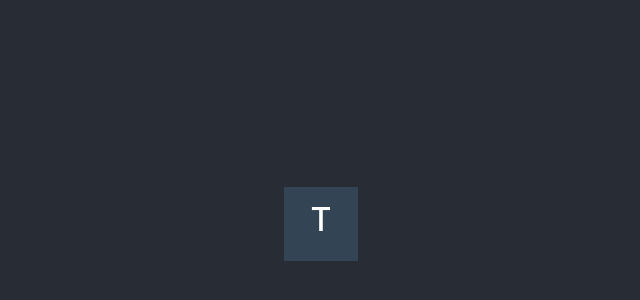
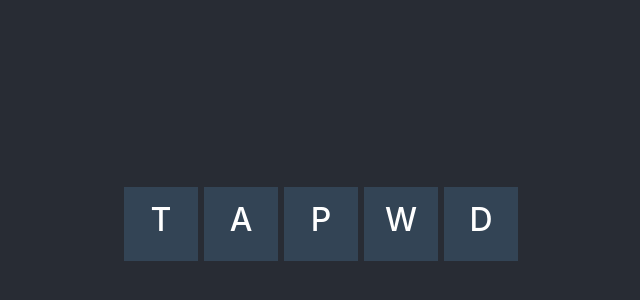
Before and after one commit to tunjioye/tapword, a React (Create React App) app: page / in a window 1280 px wide. Shown: the part 176-476 px from the top of the page, without its empty margins (319-959 px from the left). Built offline with nearby package versions, Linux system fonts and the light colour scheme.

Commit message:
created component Row

```diff
--- a/src/App.js
+++ b/src/App.js
@@ -1,12 +1,12 @@
 import React from 'react';
 import './App.css';
-import Cell from './components/Cell';
+import Row from './components/Row';
 
 function App() {
   return (
     <div className="App">
       <header className="App-header">
-        <Cell letter="T" />
+        <Row />
       </header>
     </div>
   );
--- /dev/null
+++ b/src/components/Row.js
@@ -0,0 +1,24 @@
+import React from 'react';
+import Cell from './Cell';
+
+class Row extends React.Component {
+  render() {
+    let rowLetters = [];
+    for (let i = 0; i < this.props.size; i++) {
+      rowLetters[i] = <Cell key={i.toString()} letter={(this.props.letters[i]) ? this.props.letters[i] : ' '} />
+    }
+    return (
+      <div>
+        {rowLetters}
+        <br />
+      </div>
+    );
+  }
+}
+
+Row.defaultProps = {
+  size: 5,
+  letters: 'TAPWD'
+}
+
+export default Row;
```
